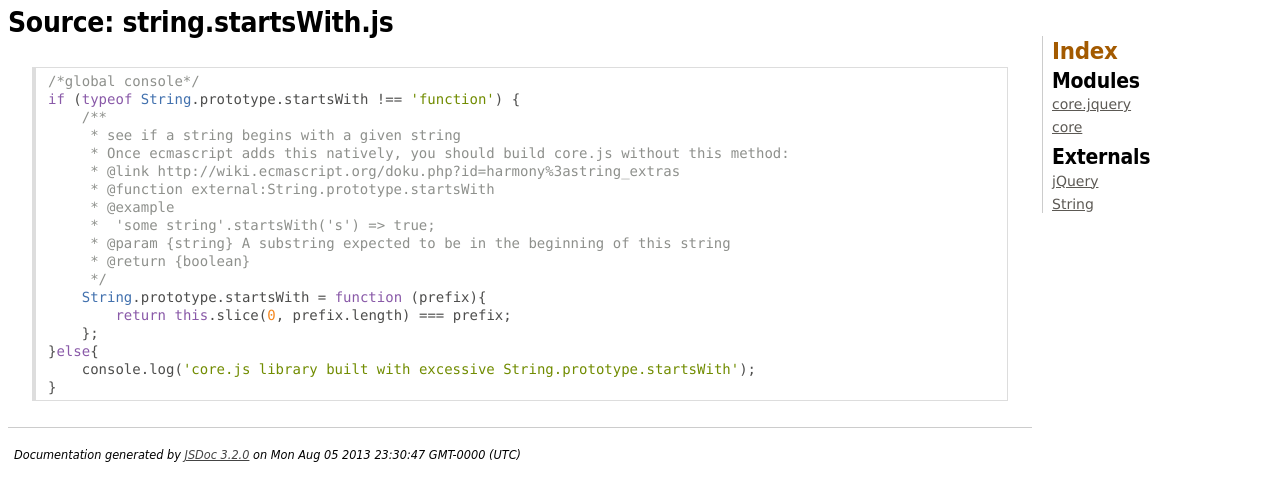
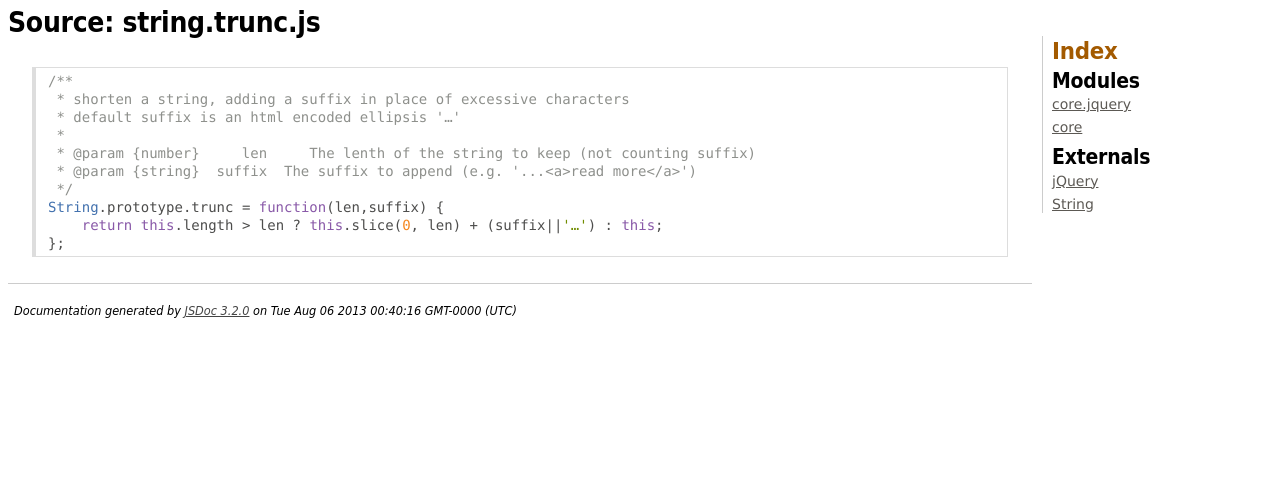
Before and after one commit to atomantic/core.js, a plain HTML site: page docs/string.trunc.js.html in a window 1280 px wide. Drawn offline with Linux system fonts and the light colour scheme.

Commit message:
adding the yeoman build files to gh-pages [ci skip]

```diff
--- a/core.js
+++ b/core.js
@@ -1,4 +1,4 @@
-/*! core - v0.1.1 - 2013-08-05
+/*! core - v0.1.1 - 2013-08-06
 * https://github.com/atomantic/core.js
 * Copyright (c) 2013 Adam Eivy (@antic); Licensed MIT */
 /*global define*/
@@ -280,3 +280,6 @@ if (typeof String.prototype.startsWith !== 'function') {
 }else{
     console.log('core.js library built with excessive String.prototype.startsWith');
 }
+String.prototype.trunc = function(len,suffix) {
+    return this.length > len ? this.slice(0, len) + (suffix||'&hellip;') : this;
+};
--- a/docs/string.startsWith.js.html
+++ b/docs/string.trunc.js.html
@@ -2,7 +2,7 @@
 <html lang="en">
 <head>
     <meta charset="utf-8">
-    <title>JSDoc: Source: string.startsWith.js</title>
+    <title>JSDoc: Source: string.trunc.js</title>
 
     <script src="scripts/prettify/prettify.js"> </script>
     <script src="scripts/prettify/lang-css.js"> </script>
@@ -17,7 +17,7 @@
 
 <div id="main">
 
-    <h1 class="page-title">Source: string.startsWith.js</h1>
+    <h1 class="page-title">Source: string.trunc.js</h1>
 
 
 
@@ -25,24 +25,16 @@
 
     <section>
         <article>
-            <pre class="prettyprint source"><code>/*global console*/
-if (typeof String.prototype.startsWith !== 'function') {
-    /**
-     * see if a string begins with a given string
-     * Once ecmascript adds this natively, you should build core.js without this method:
-     * @link http://wiki.ecmascript.org/doku.php?id=harmony%3astring_extras
-     * @function external:String.prototype.startsWith
-     * @example
-     *  'some string'.startsWith('s') => true;
-     * @param {string} A substring expected to be in the beginning of this string
-     * @return {boolean}
-     */
-    String.prototype.startsWith = function (prefix){
-        return this.slice(0, prefix.length) === prefix;
-    };
-}else{
-    console.log('core.js library built with excessive String.prototype.startsWith');
-}</code></pre>
+            <pre class="prettyprint source"><code>/**
+ * shorten a string, adding a suffix in place of excessive characters
+ * default suffix is an html encoded ellipsis '&hellip;'
+ *
+ * @param {number}     len     The lenth of the string to keep (not counting suffix)
+ * @param {string}  suffix  The suffix to append (e.g. '...&lt;a>read more&lt;/a>')
+ */
+String.prototype.trunc = function(len,suffix) {
+    return this.length > len ? this.slice(0, len) + (suffix||'&hellip;') : this;
+};</code></pre>
         </article>
     </section>
 
@@ -58,7 +50,7 @@ if (typeof String.prototype.startsWith !== 'function') {
 <br clear="both">
 
 <footer>
-    Documentation generated by <a href="https://github.com/jsdoc3/jsdoc">JSDoc 3.2.0</a> on Mon Aug 05 2013 23:30:47 GMT-0000 (UTC)
+    Documentation generated by <a href="https://github.com/jsdoc3/jsdoc">JSDoc 3.2.0</a> on Tue Aug 06 2013 00:40:16 GMT-0000 (UTC)
 </footer>
 
 <script> prettyPrint(); </script>
```
Also changed, not shown: docs/core.jquery.js.html (+1 -1 lines), docs/core.js.html (+1 -1 lines), docs/external-String.html (+1 -1 lines), docs/external-jQuery.html (+1 -1 lines), docs/index.html (+1 -1 lines), docs/jquery.html (+1 -1 lines), docs/module-core.html (+1 -1 lines), docs/string.endsWith.js.html (+1 -1 lines), core.min.js.
